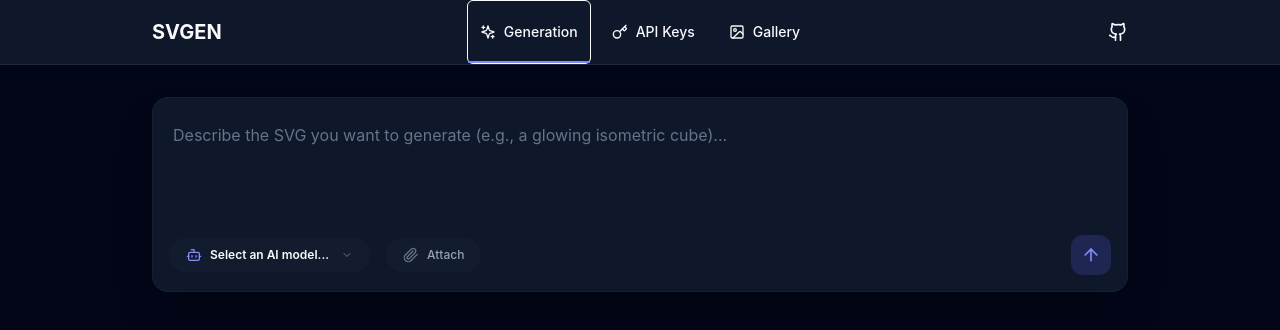
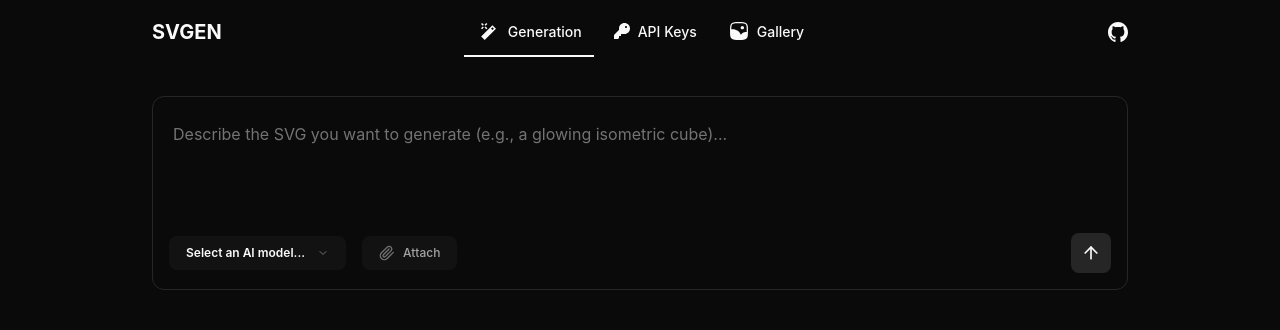
Before and after one commit to gustavohrm/svgen, a website built with Vite: page src/index.html in a window 1280 px wide. Built offline with nearby package versions, Linux system fonts and the light colour scheme.

Commit message:
feat: UI improvements

```diff
--- a/src/gallery/index.ts
+++ b/src/gallery/index.ts
@@ -23,7 +23,7 @@
   let svgGrid = "";
   if (svgs.length === 0) {
     svgGrid = `
-      <div class="flex flex-col items-center justify-center py-24 bg-surface rounded-2xl border border-border mt-8">
+      <div class="flex flex-col items-center justify-center py-24 bg-transparent rounded-2xl border border-dashed border-border/50 mt-8">
         <svg xmlns="http://www.w3.org/2000/svg" viewBox="0 0 24 24" fill="none" stroke="currentColor" stroke-width="2" stroke-linecap="round" stroke-linejoin="round" class="w-12 h-12 text-text-muted mb-4 opacity-50"><line x1="2" x2="22" y1="2" y2="22"/><path d="M10.41 10.41a2 2 0 1 1-2.83-2.83"/><line x1="13.5" x2="6" y1="13.5" y2="21"/><line x1="18" x2="21" y1="12" y2="15"/><path d="M3.59 3.59A1.99 1.99 0 0 0 3 5v14a2 2 0 0 0 2 2h14c.55 0 1.05-.22 1.41-.59"/><path d="M21 15V5a2 2 0 0 0-2-2H9"/></svg>
         <p class="text-base text-text-muted">No artifacts generated yet.</p>
       </div>
@@ -32,11 +32,11 @@
     svgGrid = `<div class="grid grid-cols-1 sm:grid-cols-2 lg:grid-cols-3 xl:grid-cols-4 gap-6">`;
     svgs.forEach((item) => {
       svgGrid += `
-        <div class="flex flex-col bg-surface border border-border rounded-xl overflow-hidden hover:border-border-bright transition-all">
-          <div class="flex-1 flex items-center justify-center p-8 bg-surface-hover/10 relative min-h-[220px]">
+        <div class="flex flex-col bg-transparent border border-border/50 rounded-xl overflow-hidden hover:border-border transition-all hover:bg-surface-hover/5">
+          <div class="flex-1 flex items-center justify-center p-8 relative min-h-[220px]">
               ${item.svg.replace(/<svg\b([^>]*)>/i, '<svg class="max-h-32 w-full" $1>')}
           </div>
-          <div class="px-5 py-4 border-t border-border flex flex-col gap-3">
+          <div class="px-5 py-4 border-t border-border/50 flex flex-col gap-3">
             <p class="text-sm font-medium text-text truncate" title="${item.prompt}">${item.prompt || "Generated Artwork"}</p>
             <div class="flex justify-between items-center">
               <span class="text-xs text-text-muted">${new Date(item.timestamp).toLocaleDateString()}</span>
@@ -47,7 +47,7 @@
                 <button data-action="download-svg" data-id="${item.id}" class="p-1.5 rounded-md text-text-secondary hover:text-text hover:bg-surface-hover transition-all" title="Download SVG">
                    <svg xmlns="http://www.w3.org/2000/svg" viewBox="0 0 24 24" fill="none" stroke="currentColor" stroke-width="2" stroke-linecap="round" stroke-linejoin="round" class="w-4 h-4"><path d="M21 15v4a2 2 0 0 1-2 2H5a2 2 0 0 1-2-2v-4"/><polyline points="7 10 12 15 17 10"/><line x1="12" x2="12" y1="15" y2="3"/></svg>
                 </button>
-                <button data-action="delete-svg" data-id="${item.id}" class="p-1.5 rounded-md text-text-secondary hover:text-error hover:bg-red-500/10 transition-all" title="Delete">
+                <button data-action="delete-svg" data-id="${item.id}" class="p-1.5 rounded-md text-text-secondary hover:text-error hover:bg-error/10 transition-all" title="Delete">
                    <svg xmlns="http://www.w3.org/2000/svg" viewBox="0 0 24 24" fill="none" stroke="currentColor" stroke-width="2" stroke-linecap="round" stroke-linejoin="round" class="w-4 h-4"><path d="M3 6h18"/><path d="M19 6v14c0 1-1 2-2 2H7c-1 0-2-1-2-2V6"/><path d="M8 6V4c0-1 1-2 2-2h4c1 0 2 1 2 2v2"/><line x1="10" x2="10" y1="11" y2="17"/><line x1="14" x2="14" y1="11" y2="17"/></svg>
                 </button>
               </div>
--- a/src/index.html
+++ b/src/index.html
@@ -13,7 +13,7 @@
       <div id="tab-generation" class="space-y-6">
         <div id="generator-controls-container" class="max-w-5xl mx-auto w-full py-0">
           <div
-            class="bg-surface border border-border/50 rounded-2xl p-2 transition-all duration-300 focus-within:border-primary/30 shadow-2xl relative z-20"
+            class="bg-transparent border border-border hover:bg-surface-hover/10 rounded-xl p-2 transition-all duration-300 focus-within:border-border-bright relative z-20"
           >
             <textarea
               id="prompt-input"
@@ -22,7 +22,7 @@
               placeholder="Describe the SVG you want to generate (e.g., a glowing isometric cube)..."
             ></textarea>
 
-            <div class="flex items-center justify-between px-2 pb-2 pt-1 border-t border-border/10">
+            <div class="flex items-center justify-between px-2 pb-2 pt-1">
               <div class="flex items-center gap-4 pt-2">
                 <!-- Custom Model Selection Dropdown -->
                 <div class="relative" id="model-dropdown-container">
@@ -30,25 +30,8 @@
                     id="model-dropdown-btn"
                     data-selected-model=""
                     data-provider-id=""
-                    class="flex items-center gap-2 bg-surface-hover/30 hover:bg-surface-hover/50 border border-transparent hover:border-border-bright rounded-full px-4 py-2 cursor-pointer transition-all"
+                    class="flex items-center gap-2 bg-surface-hover/30 hover:bg-surface-hover/50 border border-transparent hover:border-border-bright rounded-lg px-4 py-2 cursor-pointer transition-all"
                   >
-                    <svg
-                      xmlns="http://www.w3.org/2000/svg"
-                      viewBox="0 0 24 24"
-                      fill="none"
-                      stroke="currentColor"
-                      stroke-width="2"
-                      stroke-linecap="round"
-                      stroke-linejoin="round"
-                      class="w-4 h-4 text-primary-light"
-                    >
-                      <path d="M12 8V4H8" />
-                      <rect width="16" height="12" x="4" y="8" rx="2" />
-                      <path d="M2 14h2" />
-                      <path d="M20 14h2" />
-                      <path d="M15 13v2" />
-                      <path d="M9 13v2" />
-                    </svg>
                     <span
                       class="text-xs font-semibold text-text max-w-[150px] truncate"
                       id="model-dropdown-text"
@@ -72,7 +55,7 @@
 
                   <div
                     id="model-dropdown-menu"
-                    class="absolute left-0 top-[calc(100%+8px)] bg-surface border border-border rounded-xl shadow-xl hidden flex-col overflow-hidden transform origin-top-left transition-all z-50"
+                    class="absolute left-0 top-[calc(100%+8px)] bg-background rounded-xl hidden flex-col overflow-hidden transform origin-top-left transition-all z-50 border border-border/50"
                   >
                     <!-- Dynamic modelOptionsHtml -->
                   </div>
@@ -81,7 +64,7 @@
                 <!-- Attach Pill -->
                 <div class="flex items-center gap-2">
                   <label
-                    class="flex items-center gap-2 bg-surface-hover/30 hover:bg-surface-hover/50 border border-transparent hover:border-border-bright rounded-full px-4 py-2 cursor-pointer transition-all group"
+                    class="flex items-center gap-2 bg-surface-hover/30 hover:bg-surface-hover/50 border border-transparent hover:border-border-bright rounded-lg px-4 py-2 cursor-pointer transition-all group"
                     title="Attach reference SVG"
                   >
                     <svg
@@ -108,7 +91,7 @@
 
               <button
                 id="generate-btn"
-                class="bg-primary/20 hover:bg-primary text-primary-light hover:text-white w-10 h-10 mt-2 rounded-xl flex items-center justify-center transition-all scale-100 active:scale-95 disabled:opacity-30 disabled:cursor-not-allowed"
+                class="bg-surface-hover hover:bg-text text-text hover:text-background w-10 h-10 mt-2 rounded-lg flex items-center justify-center transition-all scale-100 active:scale-95 disabled:opacity-30 disabled:cursor-not-allowed"
               >
                 <svg
                   xmlns="http://www.w3.org/2000/svg"
--- a/src/settings/index.ts
+++ b/src/settings/index.ts
@@ -21,9 +21,9 @@
       const keys = settings.apiKeys.filter((k) => k.providerId === provider.id);
       return `
         <div class="card">
-          <div class="px-6 py-4 bg-surface-hover/20 border-b border-border flex items-center justify-between">
+          <div class="px-6 py-4 border-b border-border/50 flex items-center justify-between">
             <span class="text-sm font-semibold text-text">${provider.name}</span>
-            <button data-action="add-key" data-provider="${provider.id}" class="text-xs font-medium text-primary-light hover:text-primary transition-all cursor-pointer flex items-center gap-1.5">
+            <button data-action="add-key" data-provider="${provider.id}" class="text-xs font-medium text-text-secondary hover:text-text transition-all cursor-pointer flex items-center gap-1.5">
                <svg xmlns="http://www.w3.org/2000/svg" width="14" height="14" viewBox="0 0 24 24" fill="none" stroke="currentColor" stroke-width="2" stroke-linecap="round" stroke-linejoin="round" class="lucide lucide-plus"><path d="M5 12h14"/><path d="M12 5v14"/></svg>
               <span>Add Key</span>
             </button>
@@ -31,7 +31,7 @@
           <div class="p-6 space-y-6">
             ${
               keys.length === 0
-                ? `<div class="flex flex-col items-center justify-center py-8 text-center bg-surface-hover/10 rounded-xl border border-dashed border-border">
+                ? `<div class="flex flex-col items-center justify-center py-8 text-center bg-transparent rounded-xl border border-dashed border-border/50 hover:border-border transition-all">
                      <svg xmlns="http://www.w3.org/2000/svg" width="32" height="32" viewBox="0 0 24 24" fill="none" stroke="currentColor" stroke-width="1.5" stroke-linecap="round" stroke-linejoin="round" class="lucide lucide-key text-text-muted/30 mb-2"><path d="m21 2-2 2.5-2-2.5"/><path d="M15.5 7.5L14 9l1.5 1.5M10.5 16s1.5 1.5 1.5 3.5c0 2-2 3.5-4 3.5s-4-1.5-4-3.5c0-2 1.5-3.5 1.5-3.5L10.5 16z"/><path d="m10.5 16 3-3"/><path d="m14 9 7-7"/><path d="m16 9 1-1"/></svg>
                      <p class="text-xs text-text-muted">No keys configured for ${provider.name}</p>
                    </div>`
@@ -41,7 +41,7 @@
                       return `
               <div class="space-y-4">
                 <div class="flex items-center gap-4 group">
-                  <label class="flex-1 flex items-center gap-4 cursor-pointer p-4 rounded-xl border ${isActive ? "border-primary/50 bg-primary/5" : "border-border bg-surface-hover/5 hover:bg-surface-hover/10"} transition-all">
+                  <label class="flex-1 flex items-center gap-4 cursor-pointer p-4 rounded-xl border ${isActive ? "border-text/30 bg-surface-hover/10" : "border-border/50 bg-transparent hover:bg-surface-hover/5"} transition-all">
                     <input type="radio" name="active-key-${key.providerId}" value="${key.id}" data-provider-id="${key.providerId}" ${isActive ? "checked" : ""}
                            class="w-4 h-4 accent-primary"
                            onchange="this.dispatchEvent(new CustomEvent('key-selected', { bubbles: true, detail: { id: '${key.id}' } }))">
@@ -66,19 +66,19 @@
                 ${
                   isActive
                     ? `
-                  <div class="ml-12 p-5 bg-surface-hover/20 rounded-xl border border-border">
+                  <div class="ml-12 p-5 bg-transparent rounded-xl border border-border/50">
                     <div class="mb-4 flex flex-col sm:flex-row items-start sm:items-center justify-between gap-3">
                         <div class="flex items-center gap-3">
                           <span class="text-sm font-medium text-text">Available Models</span>
                           <div class="flex items-center gap-2 text-xs">
-                            <button data-action="select-all" data-key-id="${key.id}" class="text-primary-light hover:text-primary transition-colors cursor-pointer">Select All</button>
+                            <button data-action="select-all" data-key-id="${key.id}" class="text-text-secondary hover:text-text transition-colors cursor-pointer">Select All</button>
                             <span class="text-border">|</span>
                             <button data-action="deselect-all" data-key-id="${key.id}" class="text-text-muted hover:text-text transition-colors cursor-pointer">Deselect All</button>
                           </div>
                         </div>
                         <div class="relative w-full sm:max-w-[200px]">
                           <svg xmlns="http://www.w3.org/2000/svg" width="14" height="14" viewBox="0 0 24 24" fill="none" stroke="currentColor" stroke-width="2" stroke-linecap="round" stroke-linejoin="round" class="lucide lucide-search absolute left-3 top-1/2 -translate-y-1/2 text-text-muted"><circle cx="11" cy="11" r="8"/><path d="m21 21-4.3-4.3"/></svg>
-                          <input type="text" placeholder="Search models..." class="model-search-input w-full bg-background border border-border rounded-lg pl-9 pr-3 py-1.5 text-xs text-text placeholder:text-text-muted outline-none focus:border-primary-light transition-all" data-list-id="model-list-${key.id}">
+                          <input type="text" placeholder="Search models..." class="model-search-input w-full bg-transparent border border-border/50 rounded-lg pl-9 pr-3 py-1.5 text-xs text-text placeholder:text-text-muted outline-none focus:border-border transition-all" data-list-id="model-list-${key.id}">
                         </div>
                     </div>
                     <div class="grid grid-cols-1 sm:grid-cols-2 gap-3 max-h-64 overflow-y-auto pr-2" id="model-list-${key.id}">
@@ -89,7 +89,7 @@
                           .map((m) => {
                             const isChecked = key.selectedModels.includes(m);
                             return `
-                            <label class="model-item flex items-center gap-3 text-xs font-medium text-text-secondary cursor-pointer hover:text-text transition-colors p-2 rounded-lg hover:bg-surface-hover/30">
+                            <label class="model-item flex items-center gap-3 text-xs font-medium text-text-secondary cursor-pointer hover:text-text transition-colors p-2 rounded-lg hover:bg-surface-hover/10 border border-transparent hover:border-border/20">
                               <input type="checkbox" data-key-id="${key.id}" value="${m}" ${isChecked ? "checked" : ""} class="accent-primary rounded border-border model-checkbox">
                               <span class="truncate">${m}</span>
                             </label>
@@ -98,7 +98,7 @@
                           .join("");
                       }
                       return `<div class="col-span-full py-4 text-center">
-                               <button data-action="fetch-models" data-key-id="${key.id}" class="text-sm font-medium text-primary-light hover:text-primary transition-all">Click Sync to load models</button>
+                               <button data-action="fetch-models" data-key-id="${key.id}" class="text-sm font-medium text-text-secondary hover:text-text transition-all">Click Sync to load models</button>
                               </div>`;
                     })()}
                     </div>
--- a/src/ui/components/app-header.ts
+++ b/src/ui/components/app-header.ts
@@ -58,28 +58,20 @@
           display: flex;
           align-items: center;
           gap: 0.5rem;
-          padding: 0.5rem 0.75rem;
-          border-radius: 0.375rem;
+          padding: 0.75rem;
           color: var(--text-secondary);
           transition: all 0.2s ease;
           font-size: 0.875rem;
           font-weight: 500;
           cursor: pointer;
           text-decoration: none;
-          border: 1px solid transparent;
+          border-bottom: 2px solid transparent;
           outline: none;
           background: transparent;
           font-family: inherit;
         }
 
-        .nav-item:hover {
-          color: var(--text);
-          background-color: var(--surface-hover);
-        }
-
         .nav-item.active {
-          color: var(--text);
-          background-color: var(--surface-hover);
           border-color: var(--border);
         }
 
@@ -127,7 +119,7 @@
           fill: none;
         }
       </style>
-      <nav class="bg-surface border-b border-border sticky top-0 z-30">
+      <nav class="bg-background sticky top-0 z-30">
         <div class="nav-container">
           <div class="nav-content">
             <div class="logo-container">
@@ -136,28 +128,22 @@
 
             <div class="nav-links">
               <a href="/" class="nav-item ${this.isActive("/") ? "active" : ""}">
-                <svg xmlns="http://www.w3.org/2000/svg" class="icon" viewBox="0 0 24 24">
-                  <path d="m12 3-1.912 5.813a2 2 0 0 1-1.275 1.275L3 12l5.813 1.912a2 2 0 0 1 1.275 1.275L12 21l1.912-5.813a2 2 0 0 1 1.275-1.275L21 12l-5.813-1.912a2 2 0 0 1-1.275-1.275L12 3Z"/>
-                  <path d="M5 3v4"/>
-                  <path d="M19 17v4"/>
-                  <path d="M3 5h4"/>
-                  <path d="M17 19h4"/>
+                <svg viewBox="0 0 24 24" fill="currentColor" class="size-6">
+                  <path fill-rule="evenodd" clip-rule="evenodd" d="M15.0614 9.67972L16.4756 11.0939L17.8787 9.69083L16.4645 8.27662L15.0614 9.67972ZM16.4645 6.1553L20 9.69083L8.6863 21.0045L5.15076 17.469L16.4645 6.1553Z" />
+                  <path fill-rule="evenodd" clip-rule="evenodd" d="M11.364 5.06066L9.59619 6.82843L8.53553 5.76777L10.3033 4L11.364 5.06066ZM6.76778 6.82842L5 5.06067L6.06066 4L7.82843 5.76776L6.76778 6.82842ZM10.3033 10.364L8.53553 8.5962L9.59619 7.53554L11.364 9.3033L10.3033 10.364ZM7.82843 8.5962L6.06066 10.364L5 9.3033L6.76777 7.53554L7.82843 8.5962Z" />
                 </svg>
                 <span>Generation</span>
               </a>
               <a href="/settings/" class="nav-item ${this.isActive("/settings") ? "active" : ""}">
-                <svg xmlns="http://www.w3.org/2000/svg" class="icon" viewBox="0 0 24 24">
-                  <path d="m15.5 7.5 2.3 2.3a1 1 0 0 0 1.4 0l2.1-2.1a1 1 0 0 0 0-1.4L19 4"/>
-                  <path d="m21 2-9.6 9.6"/>
-                  <circle cx="7.5" cy="15.5" r="5.5"/>
+                <svg viewBox="0 0 16 16" fill="currentColor" class="size-4">
+                  <path fill-rule="evenodd" clip-rule="evenodd" d="M16 5.5C16 8.53757 13.5376 11 10.5 11H7V13H5V15L4 16H0V12L5.16351 6.83649C5.0567 6.40863 5 5.96094 5 5.5C5 2.46243 7.46243 0 10.5 0C13.5376 0 16 2.46243 16 5.5ZM13 4C13 4.55228 12.5523 5 12 5C11.4477 5 11 4.55228 11 4C11 3.44772 11.4477 3 12 3C12.5523 3 13 3.44772 13 4Z"/>
                 </svg>
                 <span>API Keys</span>
               </a>
               <a href="/gallery/" class="nav-item ${this.isActive("/gallery") ? "active" : ""}">
-                <svg xmlns="http://www.w3.org/2000/svg" class="icon" viewBox="0 0 24 24">
-                  <rect width="18" height="18" x="3" y="3" rx="2" ry="2"/>
-                  <circle cx="9" cy="9" r="2"/>
-                  <path d="m21 15-3.086-3.086a2 2 0 0 0-2.828 0L6 21"/>
+                <svg viewBox="0 0 24 24" fill="currentColor" class="size-5">
+                  <path d="M18 8C18 9.10457 17.1046 10 16 10C14.8954 10 14 9.10457 14 8C14 6.89543 14.8954 6 16 6C17.1046 6 18 6.89543 18 8Z" />
+                  <path fill-rule="evenodd" clip-rule="evenodd" d="M12.0574 1.25H11.9426C9.63424 1.24999 7.82519 1.24998 6.41371 1.43975C4.96897 1.63399 3.82895 2.03933 2.93414 2.93414C2.03933 3.82895 1.63399 4.96897 1.43975 6.41371C1.24998 7.82519 1.24999 9.63422 1.25 11.9426V12.0574C1.24999 14.3658 1.24998 16.1748 1.43975 17.5863C1.63399 19.031 2.03933 20.1711 2.93414 21.0659C3.82895 21.9607 4.96897 22.366 6.41371 22.5603C7.82519 22.75 9.63423 22.75 11.9426 22.75H12.0574C14.3658 22.75 16.1748 22.75 17.5863 22.5603C19.031 22.366 20.1711 21.9607 21.0659 21.0659C21.9607 20.1711 22.366 19.031 22.5603 17.5863C22.75 16.1748 22.75 14.3658 22.75 12.0574V11.9426C22.75 9.63423 22.75 7.82519 22.5603 6.41371C22.366 4.96897 21.9607 3.82895 21.0659 2.93414C20.1711 2.03933 19.031 1.63399 17.5863 1.43975C16.1748 1.24998 14.3658 1.24999 12.0574 1.25ZM3.9948 3.9948C4.56445 3.42514 5.33517 3.09825 6.61358 2.92637C7.91356 2.75159 9.62178 2.75 12 2.75C14.3782 2.75 16.0864 2.75159 17.3864 2.92637C18.6648 3.09825 19.4355 3.42514 20.0052 3.9948C20.5749 4.56445 20.9018 5.33517 21.0736 6.61358C21.2484 7.91356 21.25 9.62178 21.25 12C21.25 12.4502 21.2499 12.8764 21.2487 13.2804L21.0266 13.2497C18.1828 12.8559 15.5805 14.3343 14.2554 16.5626C12.5459 12.2376 8.02844 9.28807 2.98073 10.0129L2.75497 10.0454C2.76633 8.63992 2.80368 7.52616 2.92637 6.61358C3.09825 5.33517 3.42514 4.56445 3.9948 3.9948Z" />
                 </svg>
                 <span>Gallery</span>
               </a>
@@ -171,9 +157,8 @@
                 class="social-link"
                 title="View Source on GitHub"
               >
-                <svg xmlns="http://www.w3.org/2000/svg" class="social-icon" viewBox="0 0 24 24">
-                  <path d="M15 22v-4a4.8 4.8 0 0 0-1-3.5c3 0 6-2 6-5.5.08-1.25-.27-2.48-1-3.5.28-1.15.28-2.35 0-3.5 0 0-1 0-3 1.5-2.64-.5-5.36-.5-8 0C6 2 5 2 5 2c-.3 1.15-.3 2.35 0 3.5A5.403 5.403 0 0 0 4 9c0 3.5 3 5.5 6 5.5-.39.49-.68 1.05-.85 1.65-.17.6-.22 1.23-.15 1.85v4"/>
-                  <path d="M9 18c-4.51 2-5-2-7-2"/>
+                <svg viewBox="0 0 20 20" fill="currentColor" class="size-5">
+                  <path transform="translate(-84.000000, -7399.000000)" d="M94,7399 C99.523,7399 104,7403.59 104,7409.253 C104,7413.782 101.138,7417.624 97.167,7418.981 C96.66,7419.082 96.48,7418.762 96.48,7418.489 C96.48,7418.151 96.492,7417.047 96.492,7415.675 C96.492,7414.719 96.172,7414.095 95.813,7413.777 C98.04,7413.523 100.38,7412.656 100.38,7408.718 C100.38,7407.598 99.992,7406.684 99.35,7405.966 C99.454,7405.707 99.797,7404.664 99.252,7403.252 C99.252,7403.252 98.414,7402.977 96.505,7404.303 C95.706,7404.076 94.85,7403.962 94,7403.958 C93.15,7403.962 92.295,7404.076 91.497,7404.303 C89.586,7402.977 88.746,7403.252 88.746,7403.252 C88.203,7404.664 88.546,7405.707 88.649,7405.966 C88.01,7406.684 87.619,7407.598 87.619,7408.718 C87.619,7412.646 89.954,7413.526 92.175,7413.785 C91.889,7414.041 91.63,7414.493 91.54,7415.156 C90.97,7415.418 89.522,7415.871 88.63,7414.304 C88.63,7414.304 88.101,7413.319 87.097,7413.247 C87.097,7413.247 86.122,7413.234 87.029,7413.87 C87.029,7413.87 87.684,7414.185 88.139,7415.37 C88.139,7415.37 88.726,7417.2 91.508,7416.58 C91.513,7417.437 91.522,7418.245 91.522,7418.489 C91.522,7418.76 91.338,7419.077 90.839,7418.982 C86.865,7417.627 84,7413.783 84,7409.253 C84,7403.59 88.478,7399 94,7399"></path>
                 </svg>
               </a>
             </div>
--- a/src/ui/main.css
+++ b/src/ui/main.css
@@ -1,20 +1,21 @@
 @import "tailwindcss";
 
 @theme {
-  --color-primary: #6366f1; /* indigo-500 */
-  --color-primary-dark: #4f46e5; /* indigo-600 */
-  --color-primary-light: #818cf8; /* indigo-400 */
+  --color-primary: #fafafa; /* neutral-50 */
+  --color-primary-contrast: #0a0a0a; /* neutral-950 */
+  --color-primary-dark: #e5e5e5; /* neutral-200 */
+  --color-primary-light: #ffffff; /* white */
 
-  --color-background: #020617; /* slate-950 */
-  --color-surface: #0f172a; /* slate-900 */
-  --color-surface-hover: #1e293b; /* slate-800 */
+  --color-background: #0a0a0a; /* neutral-950 */
+  --color-surface: #171717; /* neutral-900 */
+  --color-surface-hover: #262626; /* neutral-800 */
 
-  --color-border: #1e293b; /* slate-800 */
-  --color-border-bright: #334155; /* slate-700 */
+  --color-border: #262626; /* neutral-800 */
+  --color-border-bright: #404040; /* neutral-700 */
 
-  --color-text: #f8fafc; /* slate-50 */
-  --color-text-secondary: #94a3b8; /* slate-400 */
-  --color-text-muted: #64748b; /* slate-500 */
+  --color-text: #fafafa; /* neutral-50 */
+  --color-text-secondary: #a3a3a3; /* neutral-400 */
+  --color-text-muted: #737373; /* neutral-500 */
 
   --color-success: #10b981; /* emerald-500 */
   --color-warning: #f59e0b; /* amber-500 */
@@ -49,32 +50,19 @@
 }
 
 @layer components {
-  .nav-item {
-    @apply flex items-center gap-2 px-4 py-3 text-sm font-medium text-text-secondary hover:text-text relative h-16;
-  }
-
-  .nav-item.active {
-    @apply text-primary-light;
-  }
-
-  .nav-item.active::after {
-    content: "";
-    @apply absolute bottom-0 left-0 w-full h-0.5 bg-primary-light rounded-t-full;
-  }
-
   .card {
-    @apply bg-surface border border-border rounded-xl overflow-hidden shadow-sm;
+    @apply bg-transparent border border-border rounded-xl overflow-hidden hover:bg-surface-hover/5 transition-all;
   }
 
   .input-base {
-    @apply bg-surface border border-border rounded-lg px-3 py-2 text-sm text-text placeholder:text-text-muted outline-none focus:border-primary-light transition-all;
+    @apply bg-transparent border border-border/50 rounded-lg px-3 py-2 text-sm text-text placeholder:text-text-muted outline-none focus:border-border transition-all;
   }
 
   .btn-primary {
-    @apply px-4 py-2 bg-primary text-white font-medium rounded-lg hover:bg-primary-dark active:scale-[0.98] disabled:opacity-50 disabled:cursor-not-allowed transition-all;
+    @apply px-4 py-2 bg-text text-background font-medium rounded-lg hover:bg-primary-dark active:scale-[0.98] disabled:opacity-50 disabled:cursor-not-allowed transition-all;
   }
 
   .btn-secondary {
-    @apply px-4 py-2 bg-surface border border-border text-text font-medium rounded-lg hover:bg-surface-hover active:scale-[0.98] transition-all;
+    @apply px-4 py-2 bg-transparent border border-border text-text font-medium rounded-lg hover:bg-surface-hover/20 active:scale-[0.98] transition-all;
   }
 }
```
Also changed, not shown: src/core/utils/alert.ts (+5 -5 lines), src/index.ts (+15 -17 lines), src/settings/index.html (+7 -7 lines).
